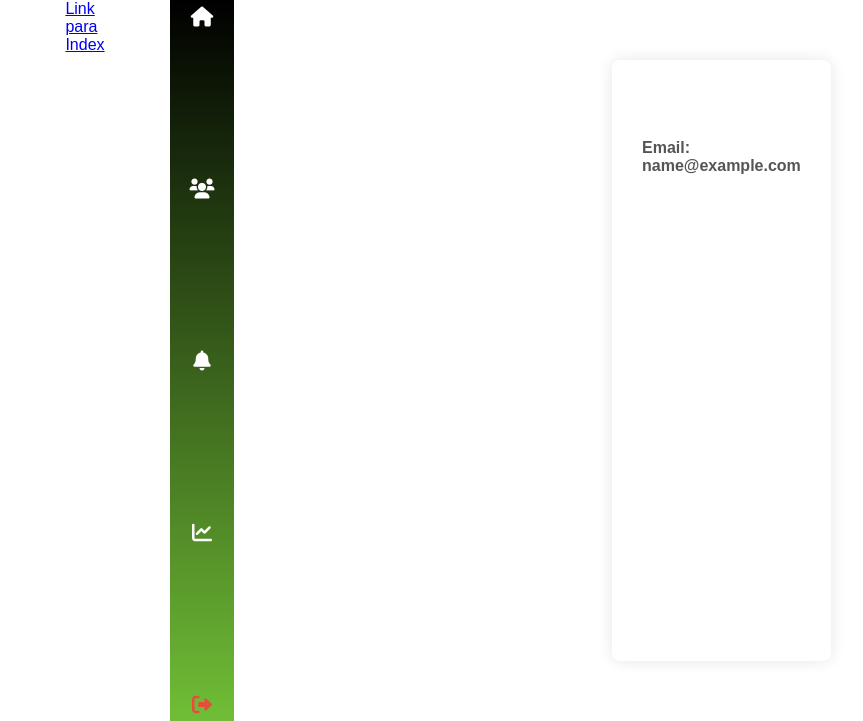
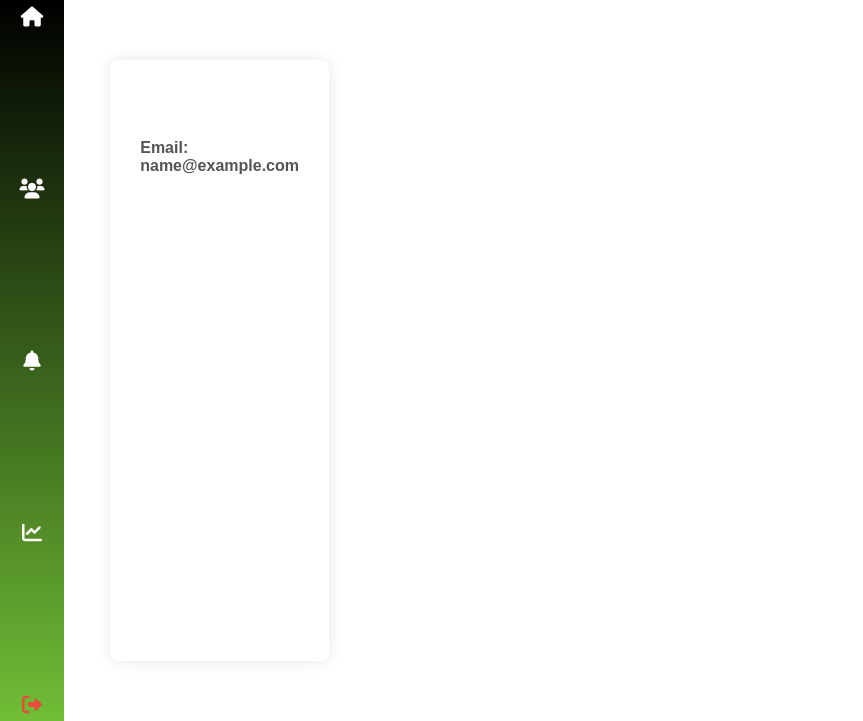
Before and after one commit to JoaoVictorCarvalho89/Sao_Jorge_Suplementos, a Django app: template Projeto_SJ_Suplementos/core/templates/perfil.html in a window 1280 px wide. Shown: the part 79-800 px from the top of the page, without its empty margins (0-863 px from the left). Run offline with Django 5.2, Linux system fonts and the light colour scheme; the template is opened without the code that fills it: most values are stand-ins (such as "Sample title", 1, 10 or a date in 2020).

Commit message:
Correções.

```diff
--- a/Projeto_SJ_Suplementos/core/templates/perfil.html
+++ b/Projeto_SJ_Suplementos/core/templates/perfil.html
@@ -10,23 +10,8 @@
 
     <main>
 
-<<<<<<< HEAD
-    <body>
-        <a href="{% url 'index' %}">Link para Index</a>
-
-
-        <!--A FAZER A FAZER A FAZER A FAZER A FAZER-->
-
-
-
-
-
-
-    </body>
-=======
         {% include 'base/barra_lateral.html' %}
         <p><strong>Minha Conta</strong> </p>
->>>>>>> e30893835c1faadf4afb0edaef4b8f68cd87be25
 
         <div class="container">
             <div class="perfil-box">
```
